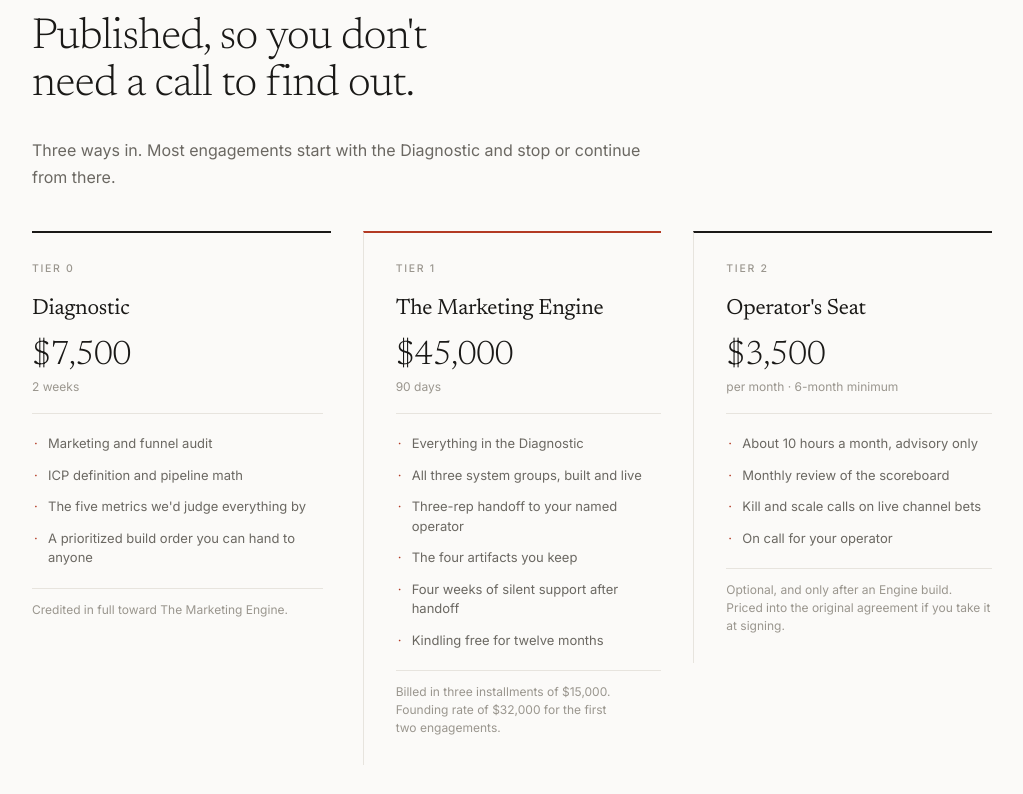
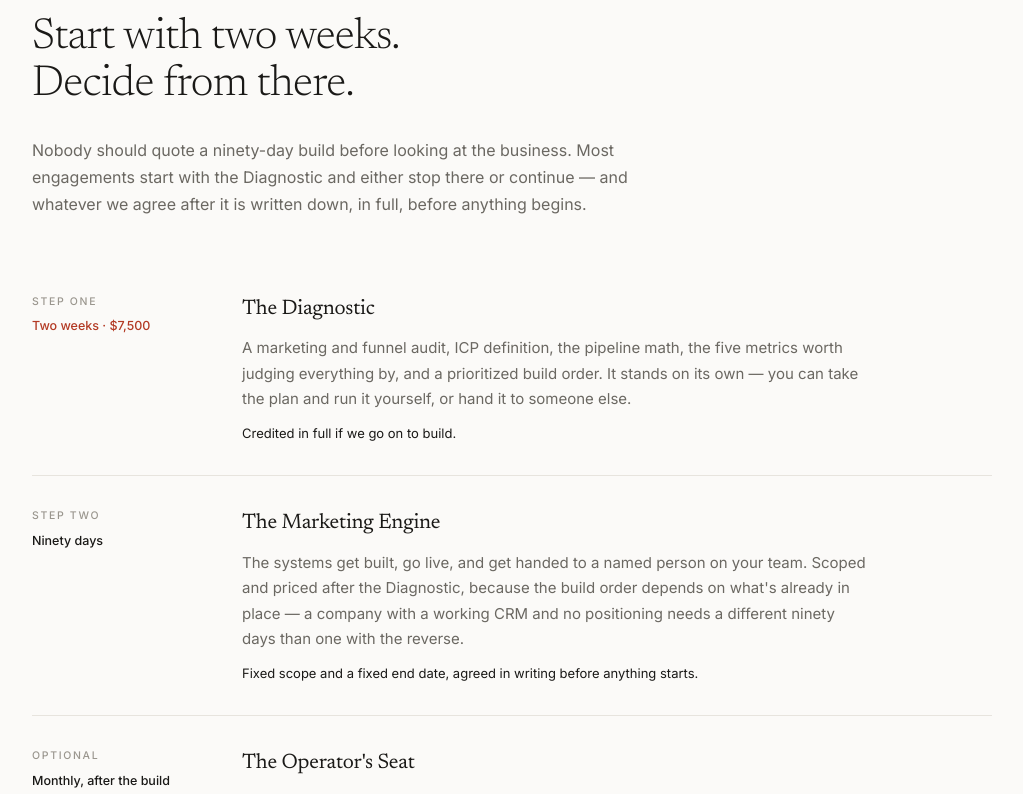
Before and after one commit to neelythomson/neelythomson-site, a Next.js app: page / in a window 1280 px wide. Shown: the part 3620-4414 px from the top of the page, without its empty margins (128-1151 px from the left). Built offline with nearby package versions, Linux system fonts and the light colour scheme.

Commit message:
Take prices out of metadata and structured data

```diff
--- a/src/app/layout.tsx
+++ b/src/app/layout.tsx
@@ -3,7 +3,7 @@ import "./globals.css";
 
 const TITLE = "Neely Thomson | Fractional CMO — The Marketing Engine";
 const DESCRIPTION =
-  "I build the marketing engine. Your team runs it. A 90-day, fixed-scope fractional CMO engagement for B2B software companies selling into regulated and institutional buyers — positioning, sequencing, lead scoring, CRM, routing, and attribution, built and handed over. Diagnostic $7,500, Engine $45,000.";
+  "I build the marketing engine. Your team runs it. A 90-day, fixed-scope fractional CMO engagement for B2B software companies selling into regulated and institutional buyers — positioning, sequencing, lead scoring, CRM, routing, and attribution, built and handed over. Starts with a two-week Diagnostic, $7,500.";
 
 export const metadata: Metadata = {
   title: TITLE,
@@ -31,7 +31,7 @@ export const metadata: Metadata = {
   openGraph: {
     title: TITLE,
     description:
-      "I build the marketing engine. Your team runs it. A 90-day fixed-scope build, handed to your team. Diagnostic $7,500, Engine $45,000.",
+      "I build the marketing engine. Your team runs it. A 90-day fixed-scope build, handed to your team. Starts with a two-week Diagnostic, $7,500.",
     url: "https://neelythomson.com",
     siteName: "Neely Thomson",
     locale: "en_US",
@@ -106,18 +106,14 @@ const jsonLd = {
         {
           "@type": "Offer",
           name: "The Marketing Engine",
-          price: "45000",
-          priceCurrency: "USD",
           description:
-            "Ninety-day fixed-scope build and handoff of a complete B2B marketing engine, billed in three installments of $15,000.",
+            "Ninety-day fixed-scope build and handoff of a complete B2B marketing engine. Scoped and priced after the Diagnostic.",
         },
         {
           "@type": "Offer",
-          name: "Operator's Seat",
-          price: "3500",
-          priceCurrency: "USD",
+          name: "The Operator's Seat",
           description:
-            "Optional post-build advisory retainer, roughly ten hours a month, six-month minimum.",
+            "Optional post-build advisory, roughly ten hours a month, priced into the original agreement.",
         },
       ],
     },
--- a/src/app/page.tsx
+++ b/src/app/page.tsx
@@ -2,7 +2,7 @@ import Header from "@/components/Header";
 import Hero from "@/components/Hero";
 import Situation from "@/components/Situation";
 import Engine from "@/components/Engine";
-import Pricing from "@/components/Pricing";
+import Engagement from "@/components/Engagement";
 import Phases from "@/components/Phases";
 import Keeps from "@/components/Keeps";
 import Regulated from "@/components/Regulated";
@@ -19,7 +19,7 @@ export default function Home() {
         <Hero />
         <Situation />
         <Engine />
-        <Pricing />
+        <Engagement />
         <Phases />
         <Keeps />
         <Regulated />
```
